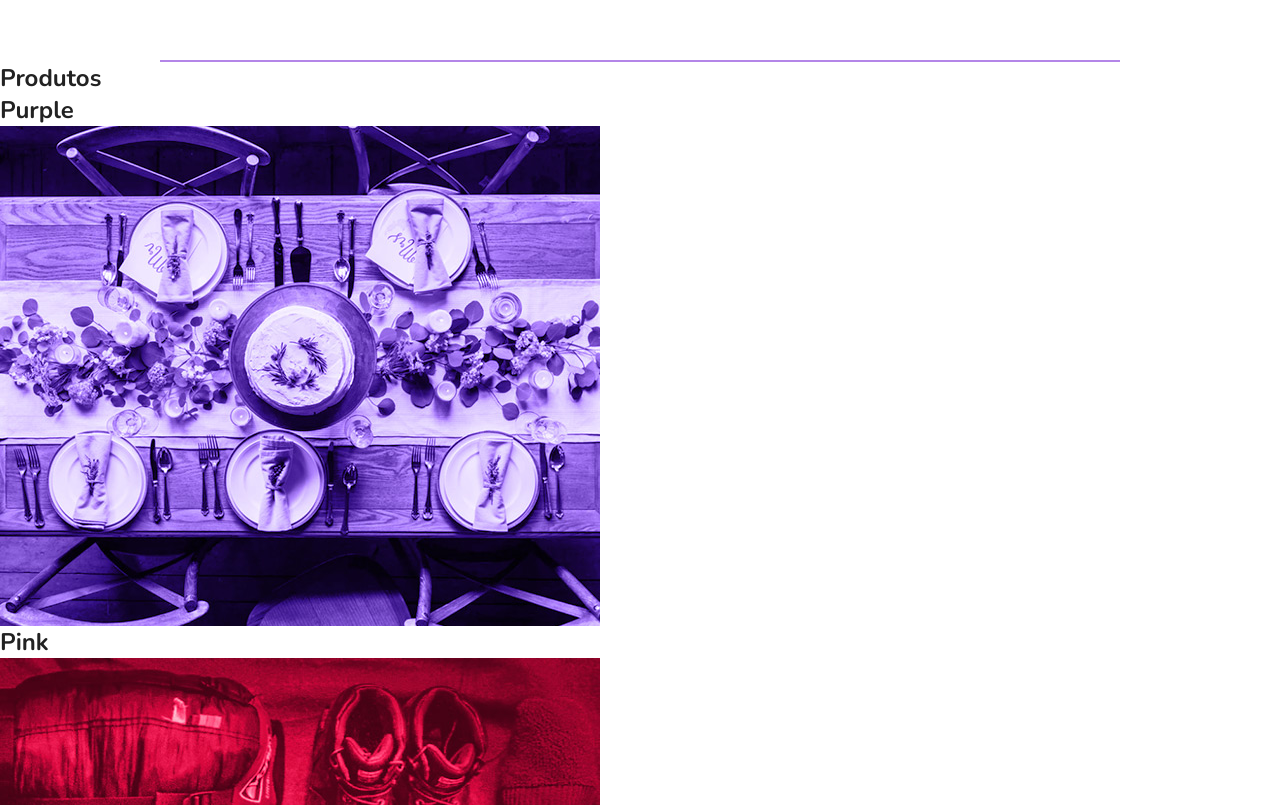
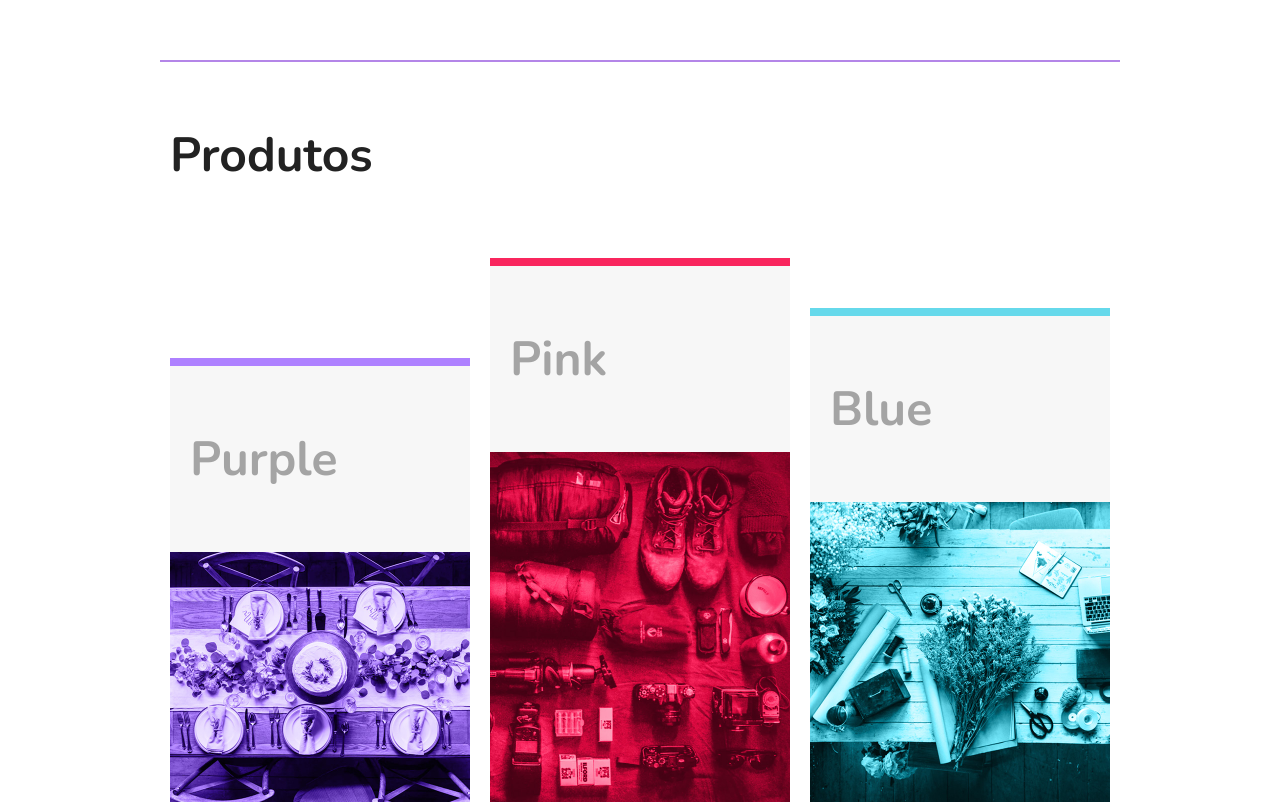
Before and after one commit to JosephMartins/flex-blog, a plain HTML site: page index.html in a window 1280 px wide. Shown: the part 949-1754 px from the top of the page. Drawn offline with nearby package versions, Linux system fonts and the light colour scheme.

Commit message:
Feature: estilizacao section de produtos

```diff
--- a/index.html
+++ b/index.html
@@ -52,15 +52,15 @@
   <section class="products" id="produtos">
     <h1>Produtos</h1>
     <div class="products__container">
-      <div class="producs__item producs__item-purple ">
+      <div class="products__item products__item-purple ">
         <h2>Purple</h2>
         <img src="./src/assets/produtos1.jpg" alt="product 1">
       </div>
-      <div class="producs__item producs__item-pink ">
+      <div class="products__item products__item-pink ">
         <h2>Pink</h2>
         <img src="./src/assets/produtos2.jpg" alt="product 1">
       </div>
-      <div class="producs__item producs__item-blue ">
+      <div class="products__item products__item-blue ">
         <h2>Blue</h2>
         <img src="./src/assets/produtos3.jpg" alt="product 1">
       </div>
--- a/src/styles/styles.css
+++ b/src/styles/styles.css
@@ -105,3 +105,47 @@
   flex: 1 1 160px;
   margin: 0 10px;
 }
+
+/*Productcs */
+
+.products{
+  max-width: 960px;
+  margin: 60px auto;
+}
+
+.products h1{
+  font-size: 3em;
+  margin: 0 10px 60px 10px;
+}
+
+.products__container{
+  display: flex;
+  flex-wrap: wrap;
+  align-items: flex-end;
+}
+
+.products__item{
+  flex: 1 1 0;
+  margin: 10px;
+  min-width: 175px;
+
+}
+
+.products__item h2{
+  font-size: 3em;
+  color: #a4a4a4;
+  background:#f7f7f7;
+  padding: 60px 20px;
+}
+
+.products__item-purple{
+  border-top: 8px solid #ae81ff;
+}
+
+.products__item-pink{
+  border-top: 8px solid #f9265e;
+}
+
+.products__item-blue{
+  border-top: 8px solid #66d9eb;
+}
```
